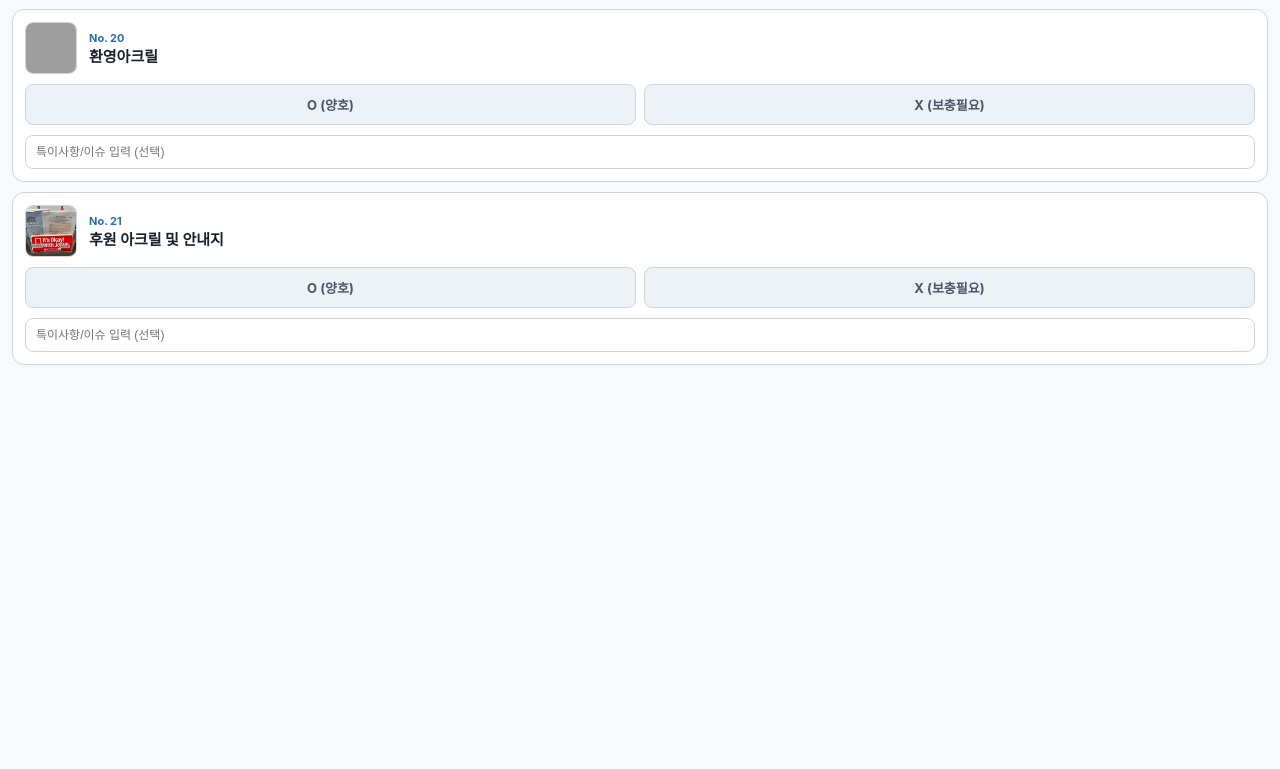
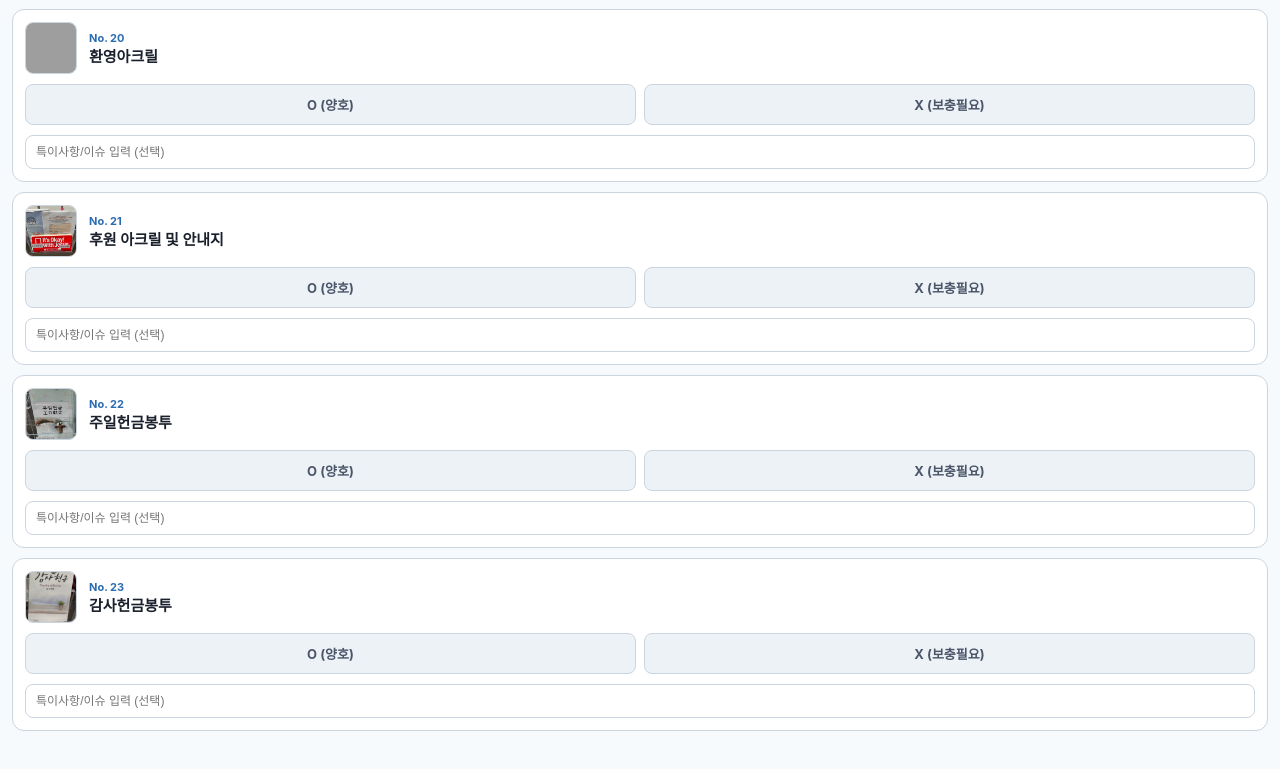
Before and after one commit to danielchung-jp/church-welcome-checklist, a plain HTML site: page index.html in a window 1280 px wide. Shown: the part 3730-4499 px from the top of the page. Before the commit the page ends 4195 px from the top, so only its background shows below. Drawn offline with Linux system fonts and the light colour scheme; grey boxes are pictures that could not be loaded.

Commit message:
Add files via upload

```diff
--- a/index.html
+++ b/index.html
@@ -188,7 +188,7 @@
     <script>
         const GOOGLE_SCRIPT_URL = "https://script.google.com/macros/s/AKfycbxo_7q1JFu4vMux_t4BeQiAfrKIDQwR9-j7GBg8oSmj3-x23IUTEPQx3XJIASmv8gup/exec";
 
-        // 숫자 파일명 매칭
+        // 주일헌금(22번), 감사헌금(23번) 포함 총 23개 항목
         const items = [
             { id: 1, name: "건축헌금봉투", img: "images/1.jpg" },
             { id: 2, name: "대형배너2개", img: "images/2.jpg" },
@@ -210,7 +210,9 @@
             { id: 18, name: "출석부", img: "images/18.jpg" },
             { id: 19, name: "한국어주보 아크릴", img: "images/19.jpg" },
             { id: 20, name: "환영아크릴", img: "images/20.jpg" },
-            { id: 21, name: "후원 아크릴 및 안내지", img: "images/21.jpg" }
+            { id: 21, name: "후원 아크릴 및 안내지", img: "images/21.jpg" },
+            { id: 22, name: "주일헌금봉투", img: "images/22.jpg" },
+            { id: 23, name: "감사헌금봉투", img: "images/23.jpg" }
         ];
 
         document.getElementById('check-date').valueAsDate = new Date();
```
